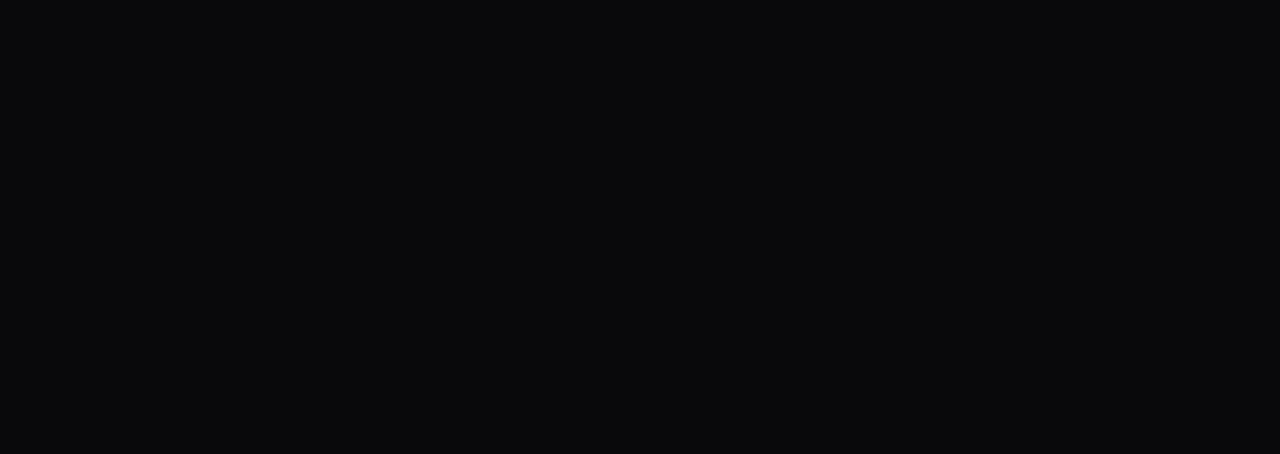
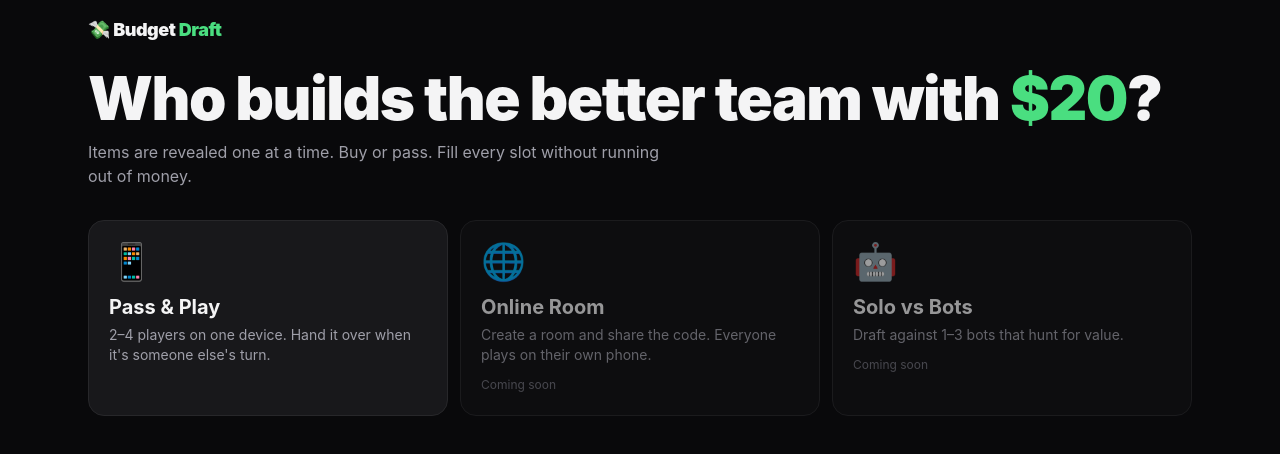
Before and after one commit to sarthak1757/20-_Budget, a React (Vite) app in the folder client/: page / in a window 1280 px wide. Shown: the top 454 px of the page. Built offline with nearby package versions, Linux system fonts and the light colour scheme.

Commit message:
feat(client): add home page with mode select and router

```diff
--- a/client/src/App.tsx
+++ b/client/src/App.tsx
@@ -1 +1,23 @@
-export function App() { return null; }
+import { Link, Route, Routes } from "react-router";
+import { PageShell } from "./components/ui";
+import { HomePage } from "./pages/HomePage";
+
+export function App() {
+  return (
+    <Routes>
+      <Route path="/" element={<HomePage />} />
+      <Route path="*" element={<NotFoundPage />} />
+    </Routes>
+  );
+}
+
+function NotFoundPage() {
+  return (
+    <PageShell title="Page not found">
+      <p className="text-zinc-400">That page doesn't exist.</p>
+      <Link to="/" className="mt-4 inline-block text-emerald-400 underline">
+        Go home
+      </Link>
+    </PageShell>
+  );
+}
--- /dev/null
+++ b/client/src/pages/HomePage.tsx
@@ -0,0 +1,80 @@
+import { Link } from "react-router";
+import { PageShell } from "../components/ui";
+
+interface ModeOption {
+  to: string;
+  emoji: string;
+  title: string;
+  description: string;
+  available: boolean;
+}
+
+const MODES: ModeOption[] = [
+  {
+    to: "/new/local",
+    emoji: "📱",
+    title: "Pass & Play",
+    description: "2–4 players on one device. Hand it over when it's someone else's turn.",
+    available: true,
+  },
+  {
+    to: "/new/online",
+    emoji: "🌐",
+    title: "Online Room",
+    description: "Create a room and share the code. Everyone plays on their own phone.",
+    available: false,
+  },
+  {
+    to: "/new/bot",
+    emoji: "🤖",
+    title: "Solo vs Bots",
+    description: "Draft against 1–3 bots that hunt for value.",
+    available: false,
+  },
+];
+
+export function HomePage() {
+  return (
+    <PageShell>
+      <section className="mb-8">
+        <h1 className="text-4xl font-black tracking-tight sm:text-6xl">
+          Who builds the better team with <span className="text-money">$20</span>?
+        </h1>
+        <p className="mt-3 max-w-xl text-zinc-400">
+          Items are revealed one at a time. Buy or pass. Fill every slot without running out of money.
+        </p>
+      </section>
+
+      <div className="grid gap-3 sm:grid-cols-3">
+        {MODES.map((mode) => {
+          const content = (
+            <>
+              <span className="text-4xl" aria-hidden>
+                {mode.emoji}
+              </span>
+              <span className="mt-3 block text-xl font-bold">{mode.title}</span>
+              <span className="mt-1 block text-sm text-zinc-400">{mode.description}</span>
+              {!mode.available && <span className="mt-3 inline-block text-xs text-zinc-500">Coming soon</span>}
+            </>
+          );
+          if (!mode.available) {
+            return (
+              <div key={mode.to} className="rounded-2xl border border-zinc-800 bg-zinc-900/50 p-5 opacity-60">
+                {content}
+              </div>
+            );
+          }
+          return (
+            <Link
+              key={mode.to}
+              to={mode.to}
+              className="rounded-2xl border border-zinc-800 bg-zinc-900 p-5 transition hover:border-emerald-500 hover:bg-zinc-800"
+            >
+              {content}
+            </Link>
+          );
+        })}
+      </div>
+    </PageShell>
+  );
+}
```
